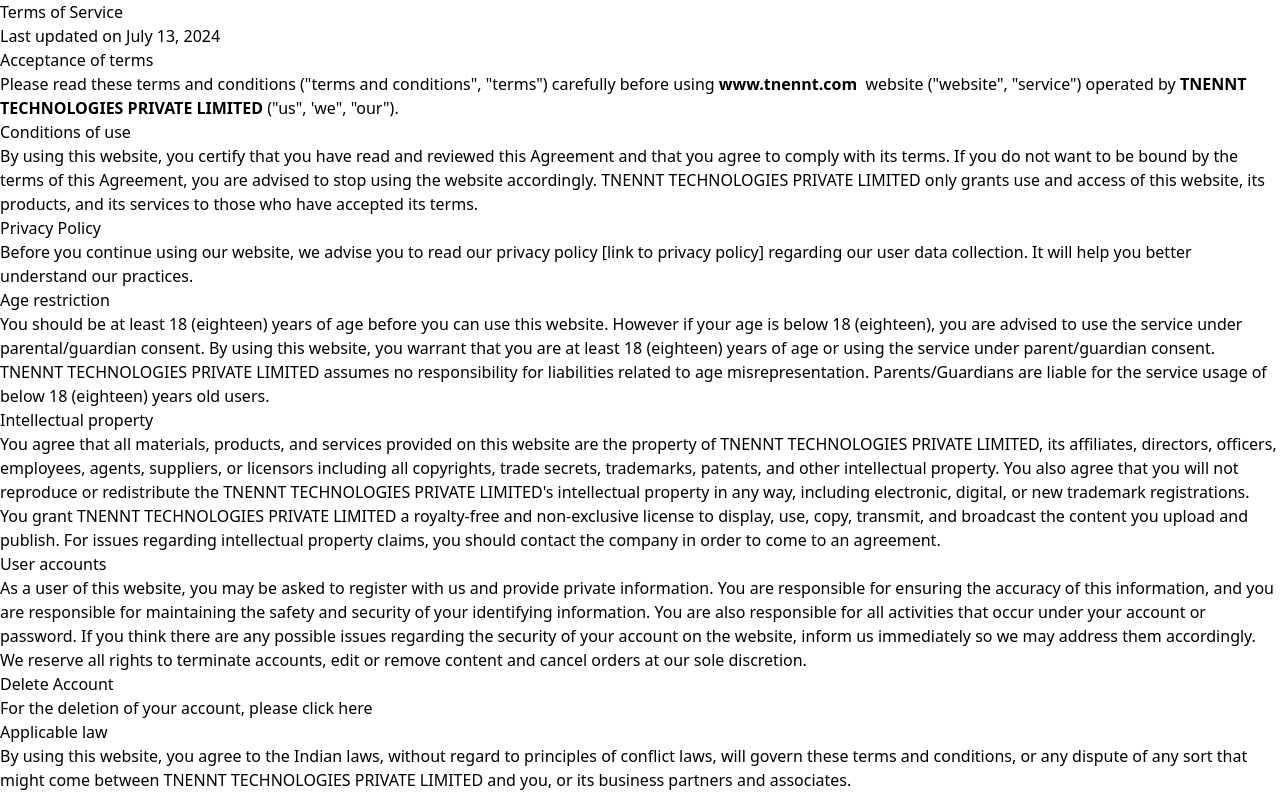
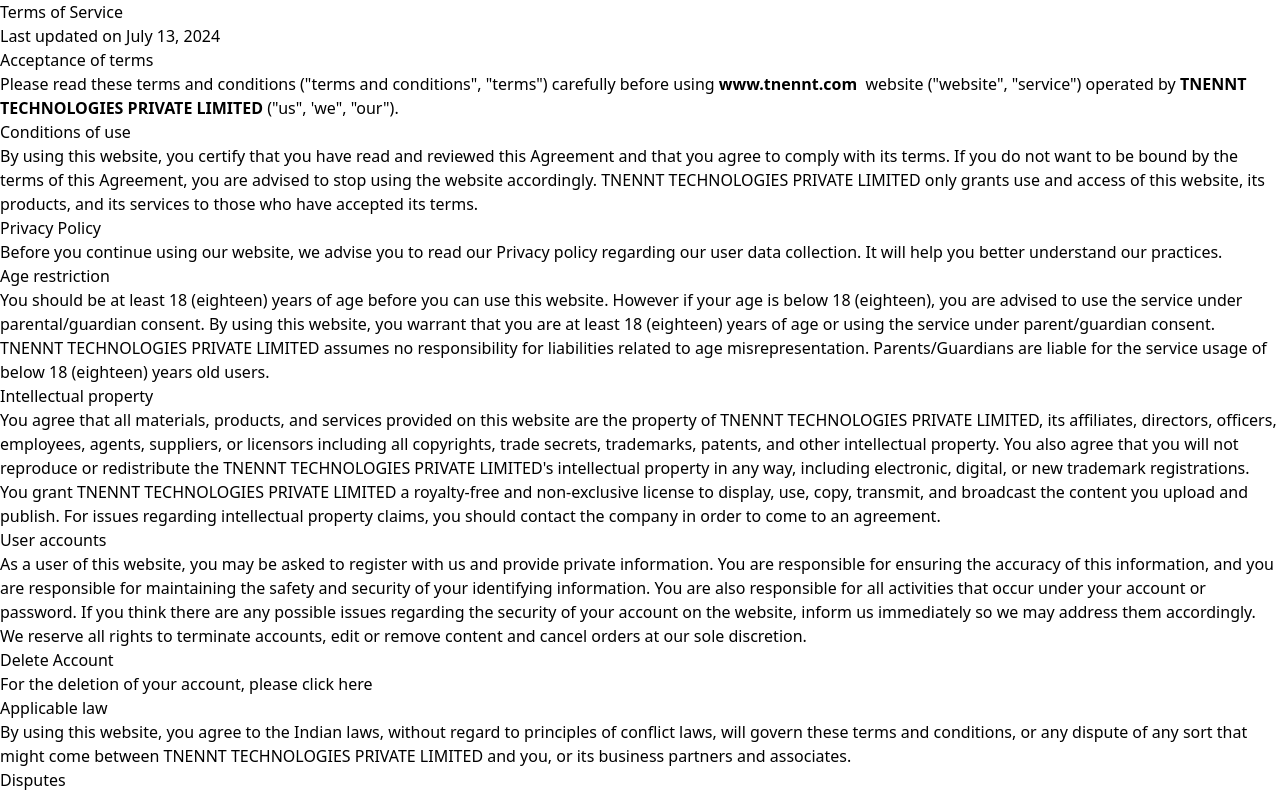
Before and after one commit to YoursGithub/tnennt---coming, a React (Vite) app: page /legals in a window 1280 px wide. Shown: the top 796 px of the page. Built offline with nearby package versions, Linux system fonts and the light colour scheme.

Commit message:
Correction 2

```diff
--- a/src/pages/Legals.jsx
+++ b/src/pages/Legals.jsx
@@ -45,8 +45,8 @@
         <h2 className="text-2xl sm:text-3xl font-bold mb-4">Privacy Policy</h2>
 
         <p className="text-gray-800 mb-6">
-          Before you continue using our website, we advise you to read our
-          privacy policy [link to privacy policy] regarding our user data
+          Before you continue using our website, we advise you to read our <a href="https://tnennt.com/privacy" className="text-red-600" target="blank">
+          Privacy policy</a> regarding our user data
           collection. It will help you better understand our practices.
         </p>
 
@@ -100,7 +100,7 @@
         <h2 className="text-2xl sm:text-3xl font-bold mb-4">Delete Account</h2>
 
         <p className="text-gray-800 mb-6">
-        For the deletion of your account, please <a href="" target="blank" className="text-red-600">click here</a>
+        For the deletion of your account, please <a href="https://tnennt.com/deleteacc" target="blank" className="text-red-600">click here</a>
         </p>
 
 
```
